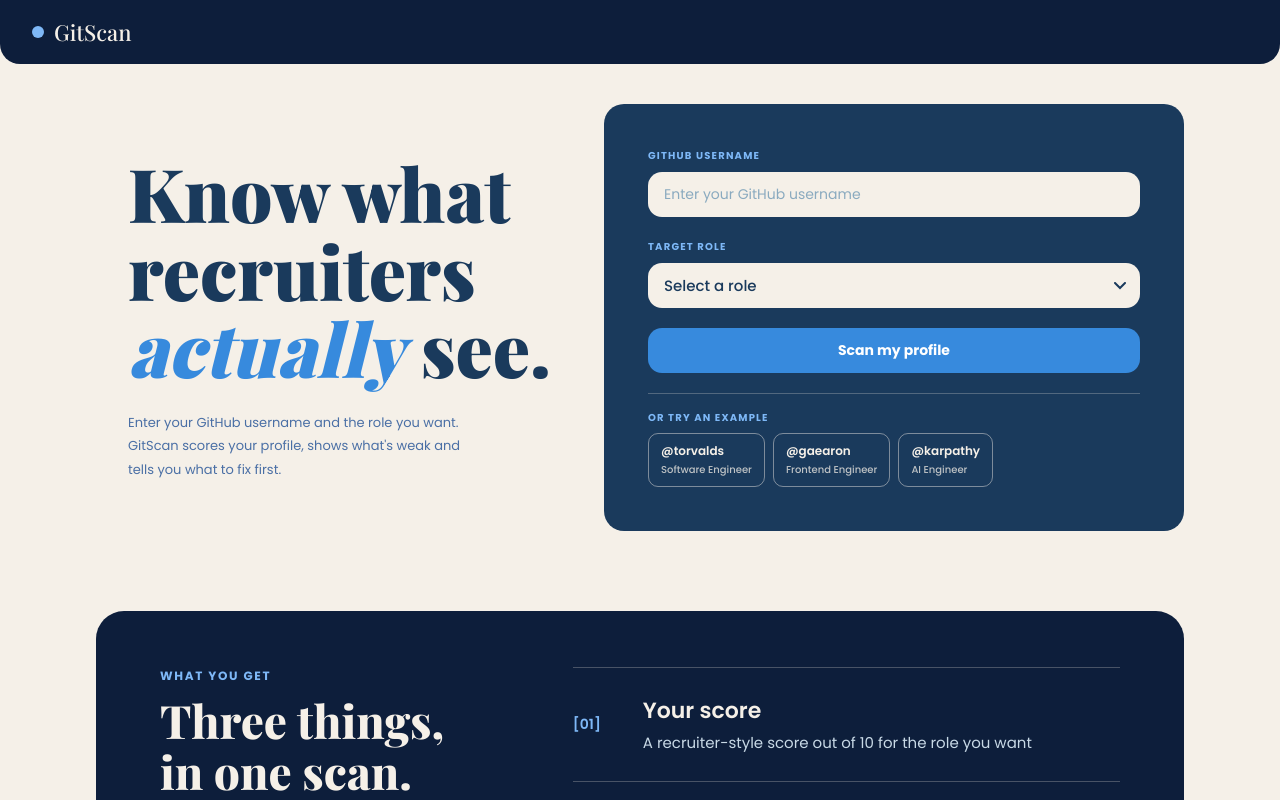
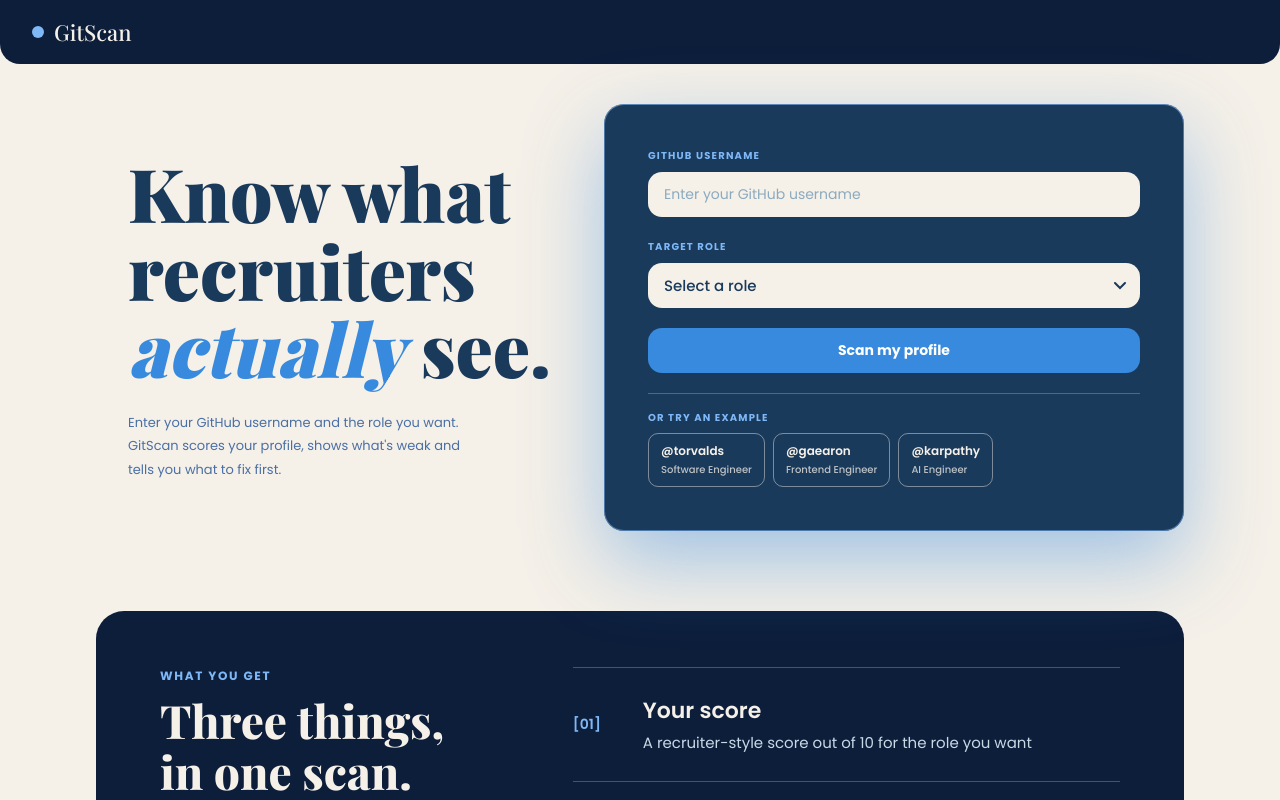
Before and after one commit to sara-deshpande/GitScan, a React (Create React App) app: page / in a window 1280 px wide. Shown: the top 800 px of the page. Built offline with nearby package versions, Linux system fonts and the light colour scheme; no server answers; a web font is replaced by a local one.

Commit message:
Add glowing edge, top highlight and blue halo to the form card

```diff
--- a/src/components/Home.css
+++ b/src/components/Home.css
@@ -33,6 +33,9 @@
   background: #1a3a5c;
   border-radius: 20px;
   padding: 2.75rem;
+  position: relative;
+  overflow: hidden;
+  box-shadow: 0 30px 80px rgba(55, 138, 221, 0.45), inset 0 0 0 1px rgba(126, 184, 247, 0.5), inset 0 1px 0 rgba(255, 255, 255, 0.15);
 }
 
 .home-card label {
```
